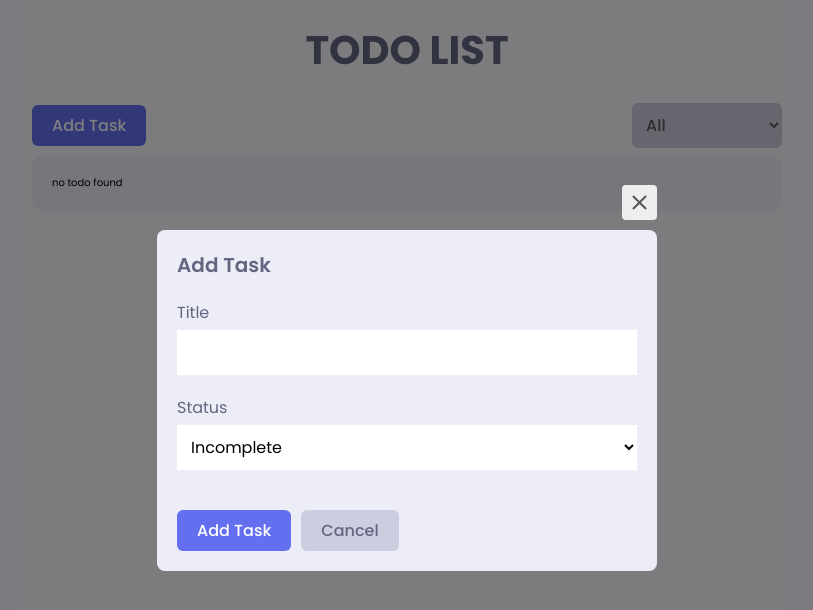
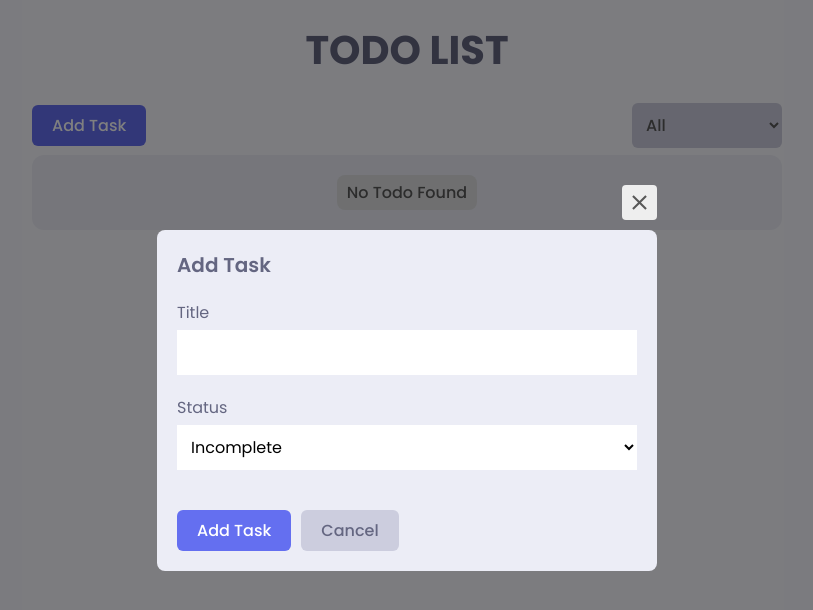
Before and after one commit to sarahvii/react-todo-app, a React (Create React App) app in the folder todo-app/: page / in a window 1280 px wide. Both pictures are taken after a click on the button "Add Task". Shown: the top 610 px of the page, without its empty margins (233-1046 px from the left). Built offline with nearby package versions, Linux system fonts and the light colour scheme.

Commit message:
framer motion animation added

```diff
--- a/todo-app/src/components/AppContent.js
+++ b/todo-app/src/components/AppContent.js
@@ -1,7 +1,24 @@
 import React from 'react';
 import { useSelector } from 'react-redux';
+import { motion, AnimatePresence } from 'framer-motion';
 import TodoItem from './TodoItem';
 import styles from '../styles/modules/app.module.scss';
+
+const container = {
+  hidden: { opacity: 1 },
+  visible: {
+    opacity: 1,
+    scale: 1,
+    transition: {
+      staggerChildren: 0.2,
+    },
+  },
+};
+
+const child = {
+  hidden: { y: 20, opacity: 0 },
+  visible: { y: 0, opacity: 1 },
+};
 
 function AppContent() {
   const todoList = useSelector((state) => state.todo.todoList);
@@ -15,11 +32,22 @@ function AppContent() {
     return item.status === filterStatus;
   });
   return (
-    <div className={styles.content__wrapper}>
-      {filteredTodoList && filteredTodoList.length > 0
-        ? filteredTodoList.map((todo) => <TodoItem key={todo.id} todo={todo} />)
-        : 'no todo found'}
-    </div>
+    <motion.div
+      className={styles.content__wrapper}
+      variants={container}
+      initial="hidden"
+      animate="visible"
+    >
+      <AnimatePresence>
+        {filteredTodoList && filteredTodoList.length > 0 ? (
+          filteredTodoList.map((todo) => <TodoItem key={todo.id} todo={todo} />)
+        ) : (
+          <motion.p className={styles.emptyText} variants={child}>
+            No Todo Found
+          </motion.p>
+        )}
+      </AnimatePresence>
+    </motion.div>
   );
 }
 
--- a/todo-app/src/components/TodoItem.js
+++ b/todo-app/src/components/TodoItem.js
@@ -3,11 +3,17 @@ import React, { useState, useEffect } from 'react';
 import { MdDelete, MdEdit } from 'react-icons/md';
 import { useDispatch } from 'react-redux';
 import { toast } from 'react-hot-toast';
+import { motion } from 'framer-motion';
 import { deleteTodo, updateTodo } from '../slices/todoSlice';
 import styles from '../styles/modules/todoitem.module.scss';
 import { getClasses } from '../utils/getClasses';
 import TodoModal from './TodoModal';
 import CheckButton from './CheckButton';
+
+const child = {
+  hidden: { y: 20, opacity: 0 },
+  visible: { y: 0, opacity: 1 },
+};
 
 function TodoItem({ todo }) {
   const dispatch = useDispatch();
@@ -38,7 +44,7 @@ function TodoItem({ todo }) {
   };
   return (
     <>
-      <div className={styles.item}>
+      <motion.div className={styles.item} variants={child}>
         <div className={styles.todoDetails}>
           <CheckButton checked={checked} handleCheck={handleCheck} />
           <div className={styles.text}>
@@ -75,7 +81,7 @@ function TodoItem({ todo }) {
             <MdEdit />
           </div>
         </div>
-      </div>
+      </motion.div>
       <TodoModal
         type="update"
         todo={todo}
--- a/todo-app/src/components/TodoModal.js
+++ b/todo-app/src/components/TodoModal.js
@@ -3,9 +3,31 @@ import { MdOutlineClose } from 'react-icons/md';
 import { useDispatch } from 'react-redux';
 import { toast } from 'react-hot-toast';
 import { v4 as uuid } from 'uuid';
+import { motion, AnimatePresence } from 'framer-motion';
 import styles from '../styles/modules/modal.module.scss';
 import Button from './Button';
 import { addTodo, updateTodo } from '../slices/todoSlice';
+
+const dropIn = {
+  hidden: {
+    opacity: 0,
+    transform: 'scale(0.9)',
+  },
+  visible: {
+    transform: 'scale(1)',
+    opacity: 1,
+    transition: {
+      duration: 0.1,
+      type: 'spring',
+      damping: 25,
+      stiffness: 500,
+    },
+  },
+  exit: {
+    transform: 'scale(0.9)',
+    opacity: 0,
+  },
+};
 
 function TodoModal({ type, modalOpen, setModalOpen, todo }) {
   const [title, setTitle] = useState('');
@@ -56,18 +78,33 @@ function TodoModal({ type, modalOpen, setModalOpen, todo }) {
   };
 
   return (
-    modalOpen && (
-      <div className={styles.wrapper}>
-        <div className={styles.container}>
-          <div
+    <AnimatePresence>
+      {modalOpen && (
+        <motion.div
+          className={styles.wrapper}
+          initial={{ opacity: 0 }}
+          animate={{ opacity: 1 }}
+          exit={{ opacity: 0 }}
+        >
+          <motion.div
+            className={styles.container}
+            variants={dropIn}
+            initial="hidden"
+            animate="visible"
+            exit="exit"
+          >
+            <motion.div
               className={styles.closeButton}
               onClick={() => setModalOpen(false)}
               onKeyDown={() => setModalOpen(false)}
               tabIndex={0}
               role="button"
+              initial={{ top: 40, opacity: 0 }}
+              animate={{ top: -10, opacity: 1 }}
+              exit={{ top: 40, opacity: 0 }}
             >
               <MdOutlineClose />
-          </div>
+            </motion.div>
             <form className={styles.form} onSubmit={(e) => handleSubmit(e)}>
               <h1 className={styles.formTitle}>
                 {type === 'update' ? 'Update' : 'Add'} Task
@@ -107,9 +144,10 @@ function TodoModal({ type, modalOpen, setModalOpen, todo }) {
                 </Button>
               </div>
             </form>
-        </div>
-      </div>
-    )
+          </motion.div>
+        </motion.div>
+      )}
+    </AnimatePresence>
   );
 }
 
```
Lines whose indentation alone changed are shown as unchanged.
